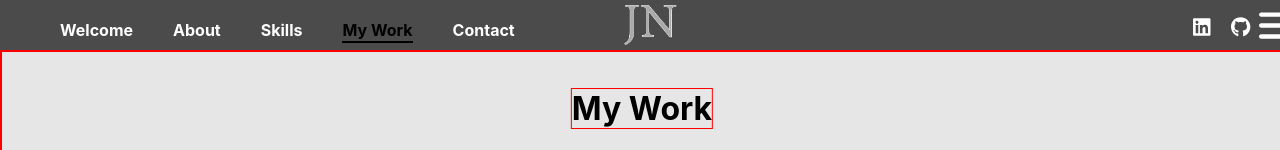
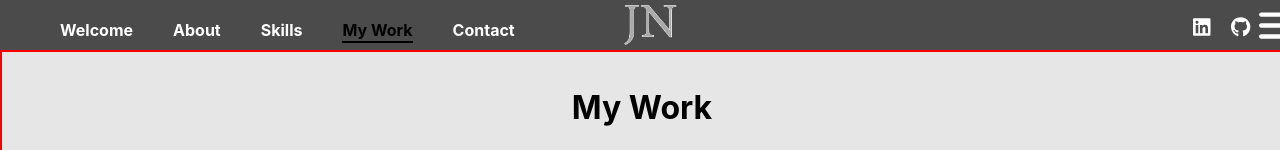
Before and after one commit to john-ngai/johnngai.com, a React (Create React App) app: page /portfolio in a window 1280 px wide. Shown: the top 150 px of the page. Built offline with nearby package versions, Linux system fonts and the light colour scheme.

Commit message:
Remove test border

```diff
--- a/src/components/Portfolio/index.scss
+++ b/src/components/Portfolio/index.scss
@@ -1,7 +1,7 @@
 .portfolio-page {
   .text-zone {
     h1 {
-      border: 1px solid red; // Remove test code.
+      // border: 1px solid red; // Remove test code.
       display: inline-block;
       position: absolute;
       left: 50%;
```
